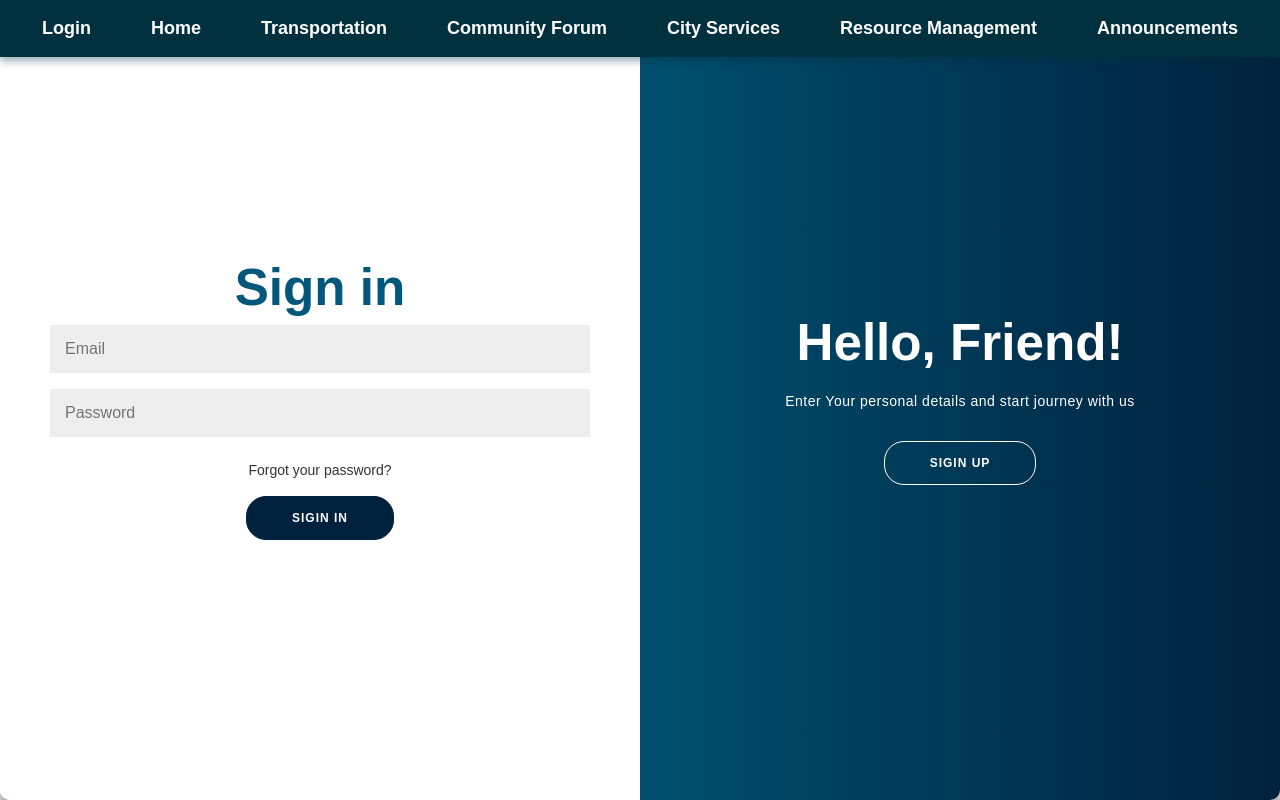
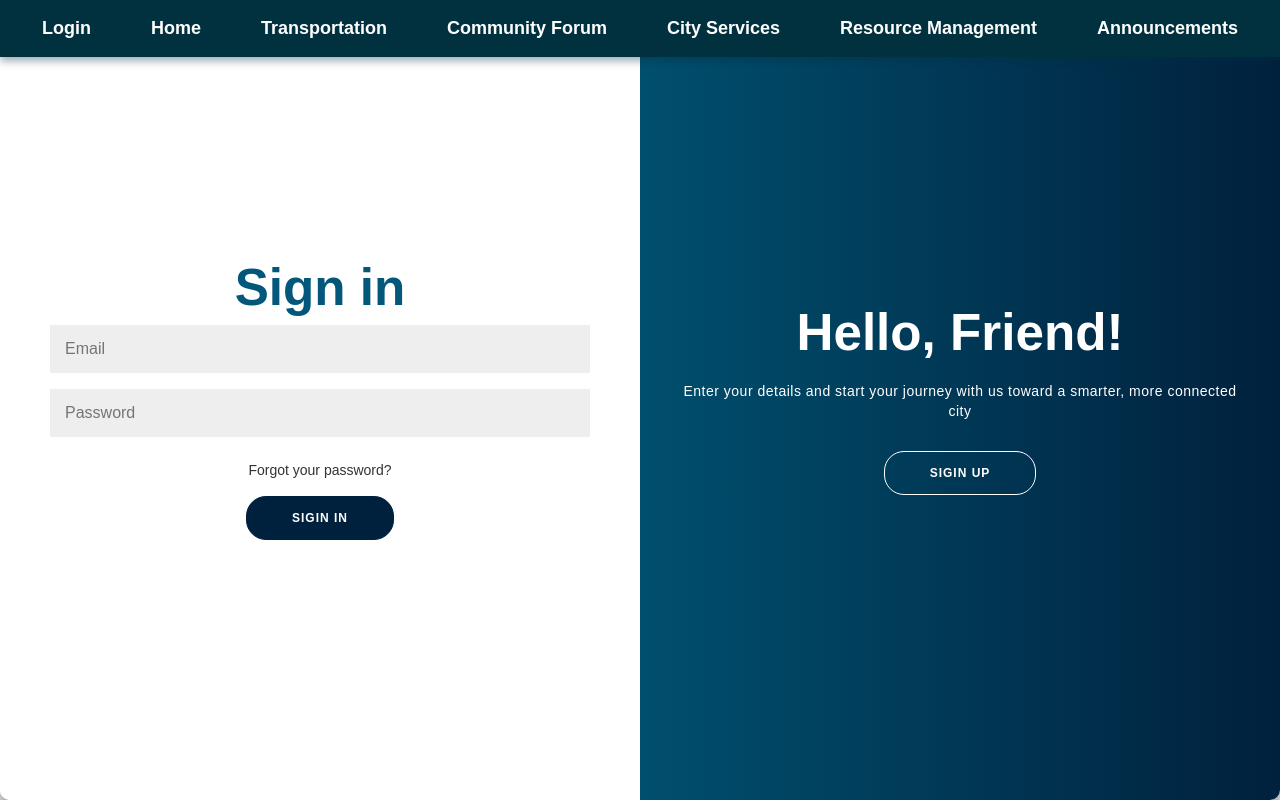
Before and after one commit to ananthakrishna7/smartCityManagement, a React (Vite) app in the folder frontend/: page /login in a window 1280 px wide. Built offline with nearby package versions, Linux system fonts and the light colour scheme; the HTML template or start-up script is replaced by a standard one.

Commit message:
changes in login.jsx

```diff
--- a/frontend/src/pages/login.jsx
+++ b/frontend/src/pages/login.jsx
@@ -31,7 +31,7 @@ function Login() {
                  <Components.LeftOverlayPanel signinIn={signIn}>
                      <Components.Title>Welcome Back!</Components.Title>
                      <Components.Paragraph>
-                         To keep connected with us please login with your personal info
+                     Log in with your details and continue shaping a smarter, more connected city.
                      </Components.Paragraph>
                      <Components.GhostButton onClick={() => toggle(true)}>
                          Sign In
@@ -41,7 +41,7 @@ function Login() {
                      <Components.RightOverlayPanel signinIn={signIn}>
                        <Components.Title>Hello, Friend!</Components.Title>
                        <Components.Paragraph>
-                           Enter Your personal details and start journey with us
+                       Enter your details and start your journey with us toward a smarter, more connected city
                        </Components.Paragraph>
                            <Components.GhostButton onClick={() => toggle(false)}>
                                Sigin Up
```
